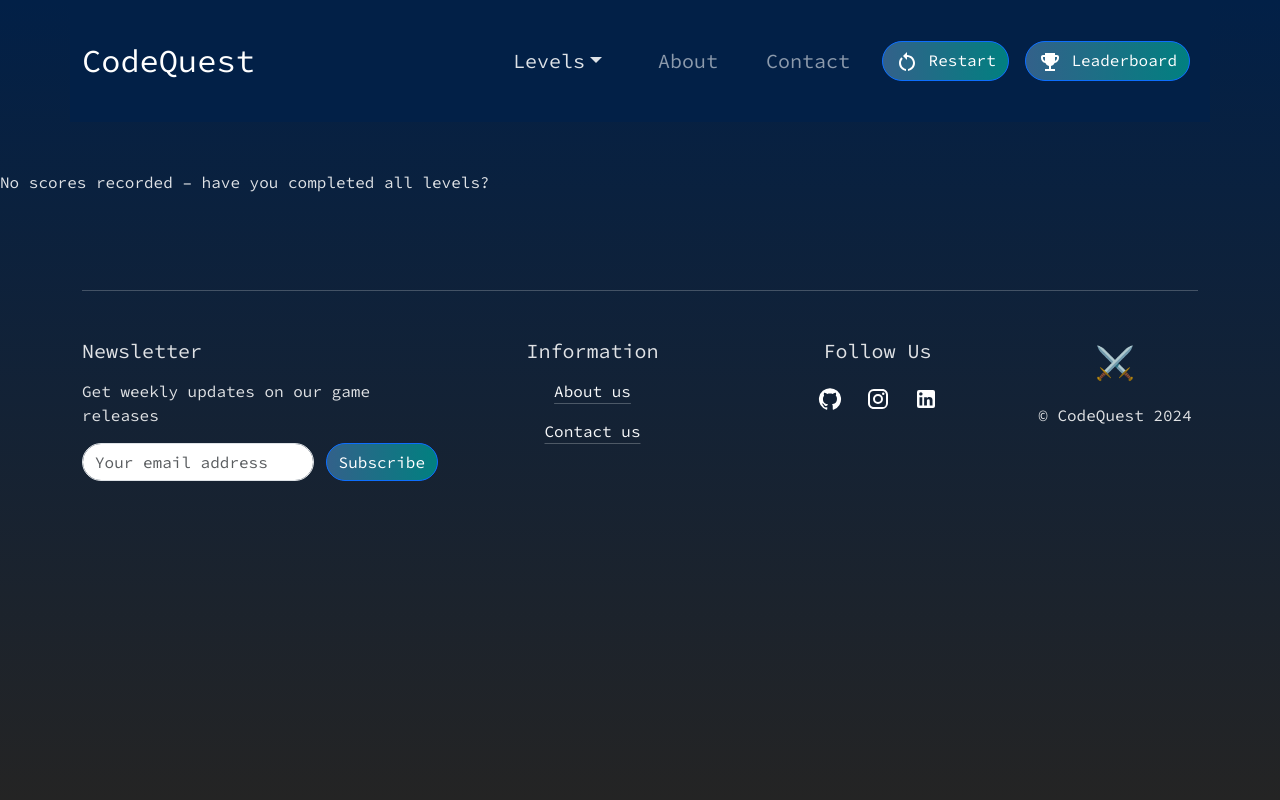
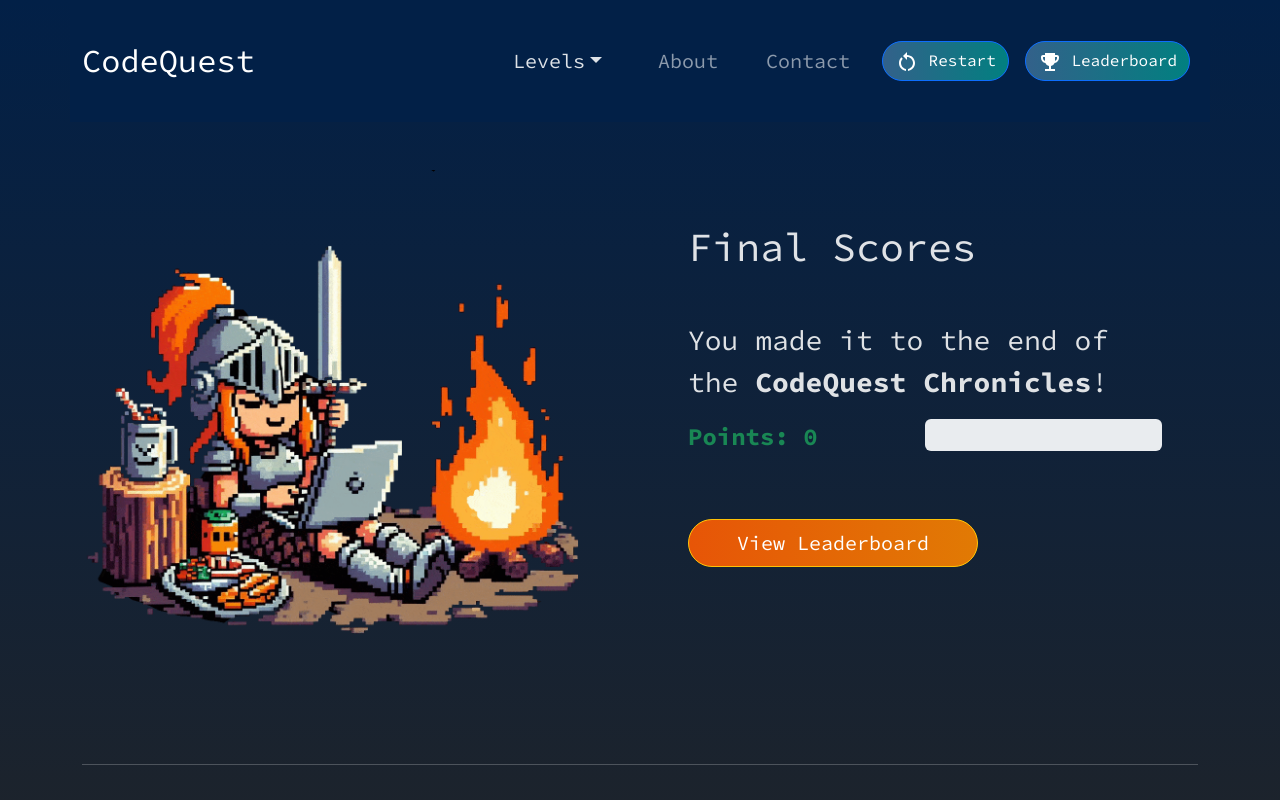
Before and after one commit to AoifeEdX/code-quest, a React (Vite) app: page /final-scores in a window 1280 px wide. Shown: the top 800 px of the page. Built offline with nearby package versions, Linux system fonts and the light colour scheme.

Commit message:
Fixed final points progress bar

```diff
--- a/src/components/BootstrapChallenge/LevelComplete.jsx
+++ b/src/components/BootstrapChallenge/LevelComplete.jsx
@@ -15,7 +15,7 @@ const LevelComplete = () => {
         <div className="d-flex flex-column justify-content-center align-items-center h-100">
             <h2 className="my-3">Level Complete!</h2>
             <p className="mb-5 fs-5">Well done, you completed the Bootstrap Battle.</p>
-            <Button variant="outline-warning" size="lg" onClick={navigateToFinalScores}>
+            <Button variant="outline-warning" size="lg" className="rounded-pill gradient-bg-orange text-white btn-lg px-5" onClick={navigateToFinalScores}>
                 Final Scores
             </Button>
         </div>
--- a/src/components/BootstrapChallenge/Points.jsx
+++ b/src/components/BootstrapChallenge/Points.jsx
@@ -1,14 +1,12 @@
 import React from 'react';
 import { ProgressBar } from 'react-bootstrap';
 
-const Points = ({ points, totalQuestions, pointsPerQuestion }) => {
-    const maxPoints = totalQuestions * pointsPerQuestion;
-		const progress = (points / 60) * 100;
-    // const progress = (points / maxPoints) * 100; – will reinstate this once I figure out how to get the question code to the Final Scores page
+const Points = ({ points }) => {
+		const progress = (points / 120) * 100;
 
     return (
         <div className="d-flex justify-content-between text-success fw-bold fs-4">
-            <p>Points:</p>
+            <p>Points: {points}</p>
             <ProgressBar
                 animated
                 now={progress}
--- a/src/components/Welcome/index.jsx
+++ b/src/components/Welcome/index.jsx
@@ -18,7 +18,7 @@ const Welcome = () => {
 
 	const handleSubmit = (e) => {
 		e.preventDefault();
-    saveCurrentUser(formData.username, 0);
+		saveCurrentUser(formData.username, 0);
 		if (!formData.username.trim()) {
 			setError('Please enter your username!');
 			setShow(false);
@@ -90,10 +90,7 @@ const Welcome = () => {
 					)}
 				</Col>
 			</Row>
-
 		</Container>
-
-
 	);
 };
 
--- a/src/pages/FinalScores/FinalScores.jsx
+++ b/src/pages/FinalScores/FinalScores.jsx
@@ -1,8 +1,8 @@
 import React, { useState, useEffect } from 'react';
-import { Container, Button } from 'react-bootstrap';
-import Lives from '../../components/BootstrapChallenge/Lives';
+import { Container, Button, Row, Col, Image } from 'react-bootstrap';
 import Points from '../../components/BootstrapChallenge/Points';
 import Leaderboard from '../../components/Leaderboard';
+import fireGif from '/images/fireGif.gif';
 
 const FinalScores = () => {
     const [finalScores, setFinalScores] = useState(null);
@@ -14,31 +14,36 @@ const FinalScores = () => {
     useEffect(() => {
         const storedUserData = localStorage.getItem('currentUser');
         const parsedData = storedUserData ? JSON.parse(storedUserData) : { name: '', points: 0 };
-	setFinalScores(parsedData.points);
+        setFinalScores(parsedData);
     }, []);
 
     if (!finalScores) {
         return <div>No scores recorded – have you completed all levels?</div>;
     }
 
-    const { lives, points } = finalScores;
+    const { points } = finalScores;
 
     return (
-        <div className="text-center">
+        <Container>
+            <Row className="justify-content-center align-items-center">
+                <Col md="6">
+                    <Image className="pe-md-5" src={fireGif} alt="CodeQuest background" fluid rounded />
+                </Col>
+                <Col md="6" className="my-5 px-5">
                     <h1>Final Scores</h1>
                     <p className="fs-3 mt-5">You made it to the end of the <strong>CodeQuest Chronicles</strong>!</p>
-            <Container className="border border-2 rounded p-5 my-5">
-                <Lives lives={lives} />
                     <Points points={points} />
-            </Container>
                     <Button
+                        className="my-5 rounded-pill gradient-bg-orange text-white btn-lg px-5"
                         variant="warning"
                         onClick={() => setShowLeaderboard(!showLeaderboard)}
                     >
                         {showLeaderboard ? 'Hide Leaderboard' : 'View Leaderboard'}
                     </Button>
-            {showLeaderboard && <Leaderboard onClose={handleButtonClick}/>}
-        </div>
+                    {showLeaderboard && <Leaderboard onClose={handleButtonClick} />}
+                </Col>
+            </Row>
+        </Container>
     );
 };
 
```
Also changed, not shown: public/images/BootstrapBattle.png. Lines whose indentation alone changed are shown as unchanged.
